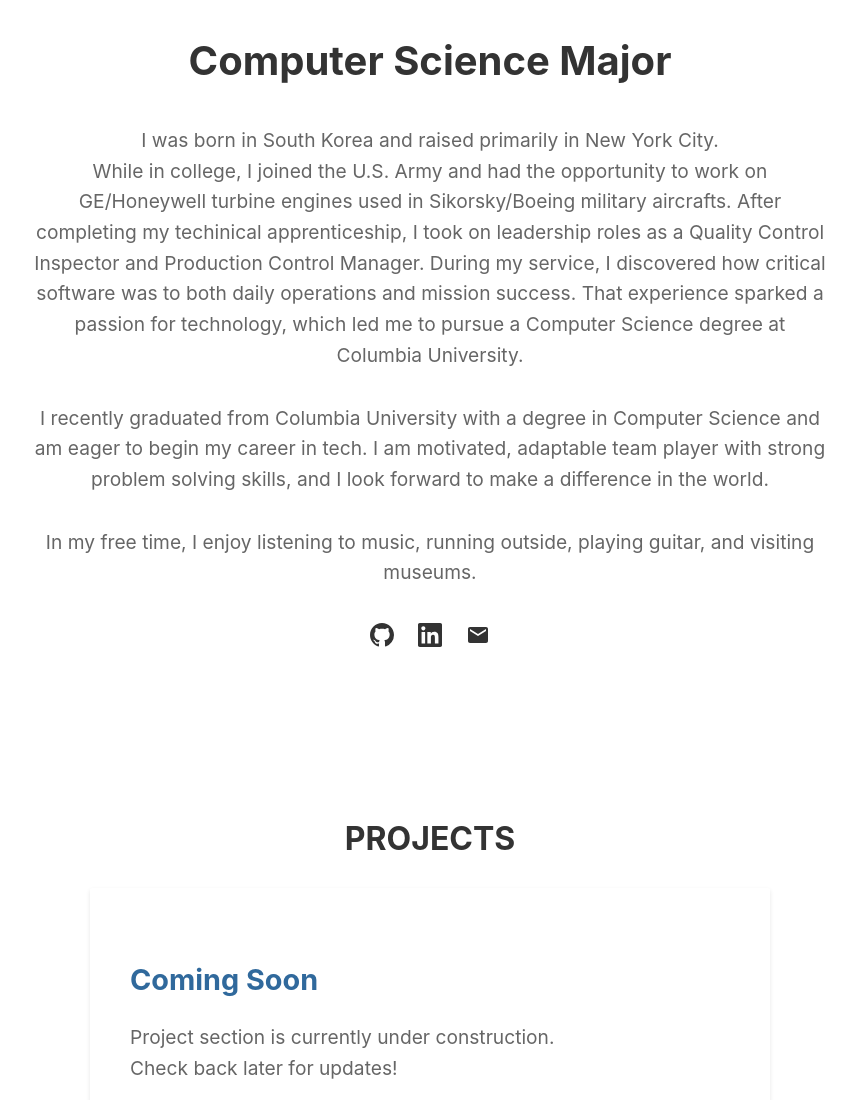
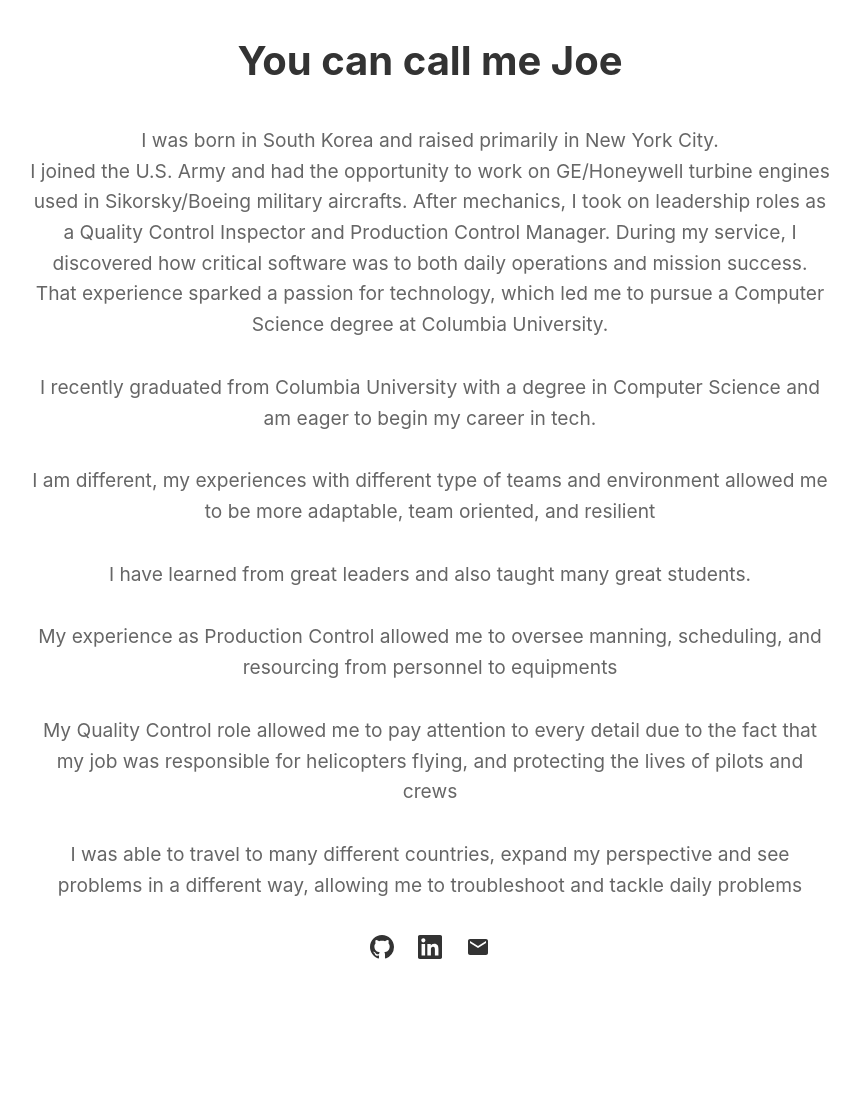
Before and after one commit to smyjsp/smyjsp.github.io, a plain HTML site: page index.html in a window 1280 px wide. Shown: the part 304-1404 px from the top of the page, without its empty margins (210-1070 px from the left). Drawn offline with Linux system fonts and the light colour scheme.

Commit message:
Update index.html

```diff
--- a/index.html
+++ b/index.html
@@ -32,10 +32,15 @@
 
     <section class="hero">
       <h1>Hello, I am <span>Min Yub Song.</span></h1>
-      <h2>Computer Science Major</h2>
-      <p>I was born in South Korea and raised primarily in New York City. <br>While in college, I joined the U.S. Army and had the opportunity to work on GE/Honeywell turbine engines used in Sikorsky/Boeing military aircrafts. After completing my techinical apprenticeship, I took on leadership roles as a Quality Control Inspector and Production Control Manager. During my service, I discovered how critical software was to both daily operations and mission success. That experience sparked a passion for technology, which led me to pursue a Computer Science degree at Columbia University. </p>
-      <p>I recently graduated from Columbia University with a degree in Computer Science and am eager to begin my career in tech. I am motivated, adaptable team player with strong problem solving skills, and I look forward to make a difference in the world. </p>
-      <p> In my free time, I enjoy listening to music, running outside, playing guitar, and visiting museums. </p>
+      <h2>You can call me Joe</h2>
+      <p>I was born in South Korea and raised primarily in New York City.
+        <br> I joined the U.S. Army and had the opportunity to work on GE/Honeywell turbine engines used in Sikorsky/Boeing military aircrafts. After mechanics, I took on leadership roles as a Quality Control Inspector and Production Control Manager. During my service, I discovered how critical software was to both daily operations and mission success. That experience sparked a passion for technology, which led me to pursue a Computer Science degree at Columbia University. </p>
+      <p>I recently graduated from Columbia University with a degree in Computer Science and am eager to begin my career in tech. </p>
+      <p>I am different, my experiences with different type of teams and environment allowed me to be more adaptable, team oriented, and resilient</p>
+      <p>I have learned from great leaders and also taught many great students.  </p>
+      <p>My experience as Production Control allowed me to oversee manning, scheduling, and resourcing from personnel to equipments</p>
+      <p>My Quality Control role allowed me to pay attention to every detail due to the fact that my job was responsible for helicopters flying, and protecting the lives of pilots and crews</p>
+      <p>I was able to travel to many different countries, expand my perspective and see problems in a different way, allowing me to troubleshoot and tackle daily problems</p>
       <!-- <p>Feel free to check out my GitHub, connect with me on LinkedIn, or send me an email!</p> -->
       <div class="social-links">
         <a href="https://github.com/smyjsp" target="_blank" rel="noopener noreferrer" aria-label="GitHub">
```
